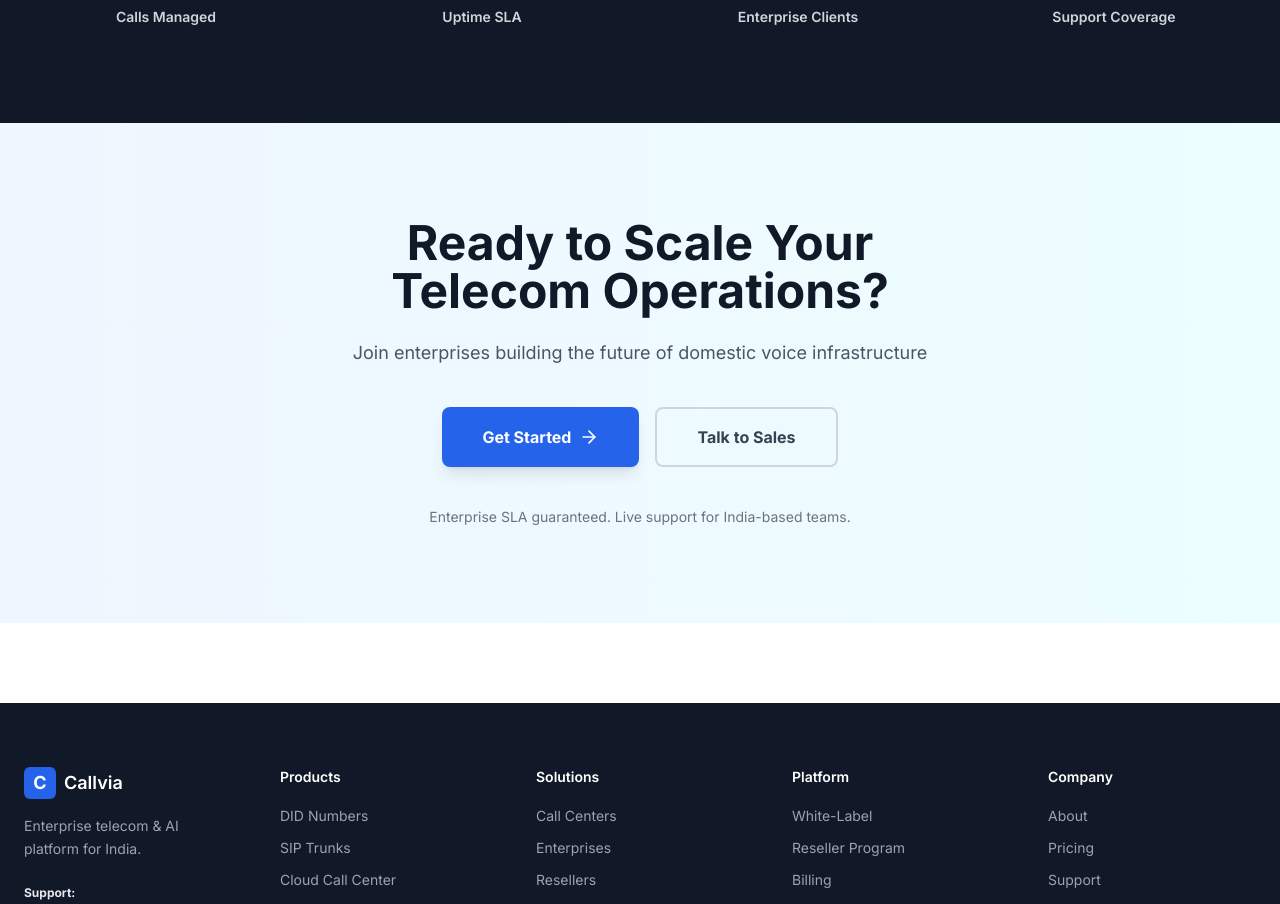
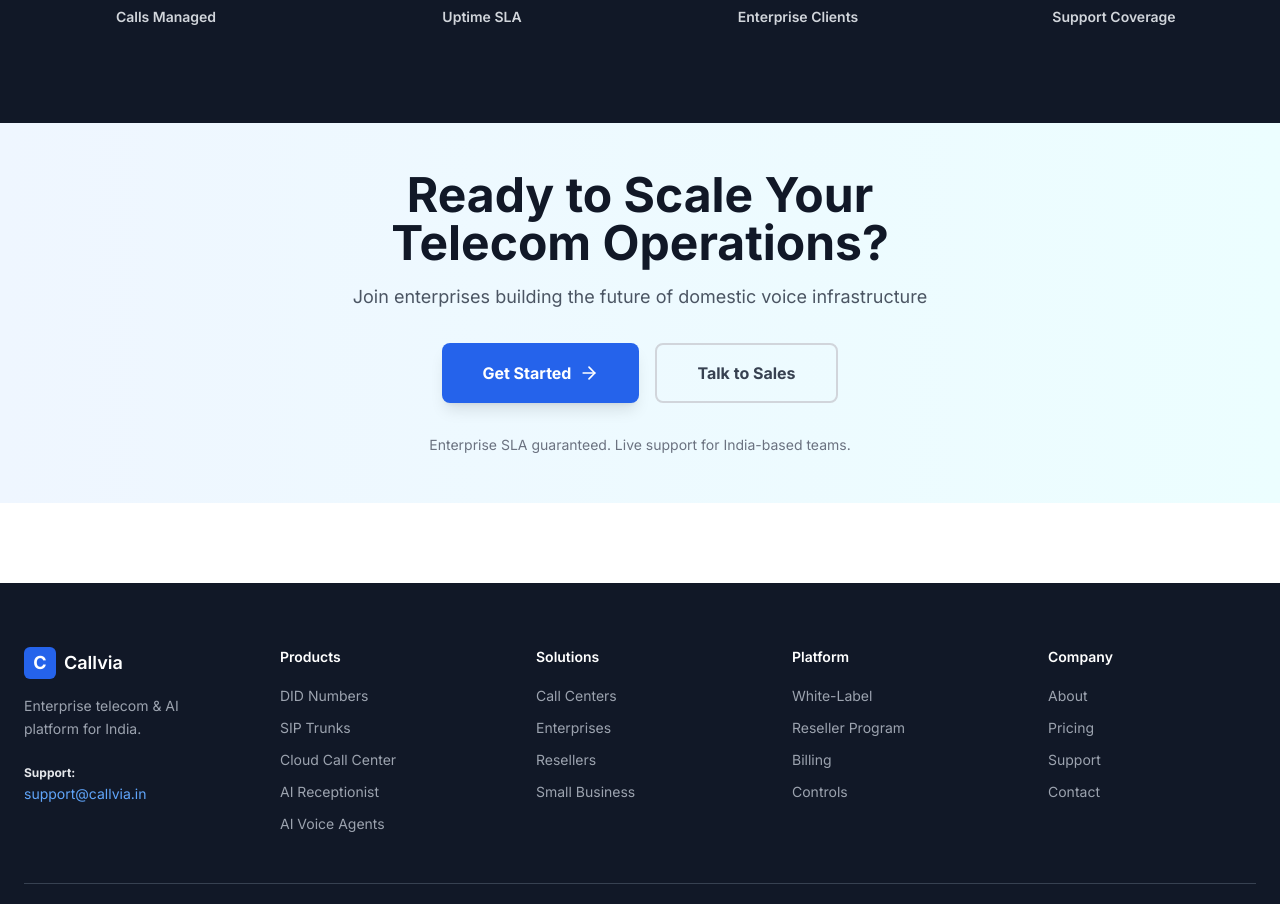
Before and after one commit to sonu28281/Callvia, a React (Vite) app: page / in a window 1280 px wide. Shown: the part 4754-5658 px from the top of the page. Built offline with nearby package versions, Linux system fonts and the light colour scheme.

Commit message:
Remove excessive white space in CTA section: Reduce padding and margins

```diff
--- a/src/pages/Home.jsx
+++ b/src/pages/Home.jsx
@@ -763,12 +763,12 @@
       </section>
 
       {/* ========== CTA SECTION ========== */}
-      <section className="bg-gradient-to-r from-blue-50 to-cyan-50 py-24 px-6">
+      <section className="bg-gradient-to-r from-blue-50 to-cyan-50 py-12 px-6">
         <div className="max-w-4xl mx-auto text-center">
-          <h2 className="text-4xl lg:text-5xl font-bold text-gray-900 mb-6">
+          <h2 className="text-4xl lg:text-5xl font-bold text-gray-900 mb-4">
             Ready to Scale Your<br />Telecom Operations?
           </h2>
-          <p className="text-lg text-gray-600 mb-10 max-w-2xl mx-auto">
+          <p className="text-lg text-gray-600 mb-8 max-w-2xl mx-auto">
             Join enterprises building the future of domestic voice infrastructure
           </p>
 
@@ -781,7 +781,7 @@
             </button>
           </div>
 
-          <p className="text-gray-500 text-sm mt-10">
+          <p className="text-gray-500 text-sm mt-8">
             Enterprise SLA guaranteed. Live support for India-based teams.
           </p>
         </div>
```
